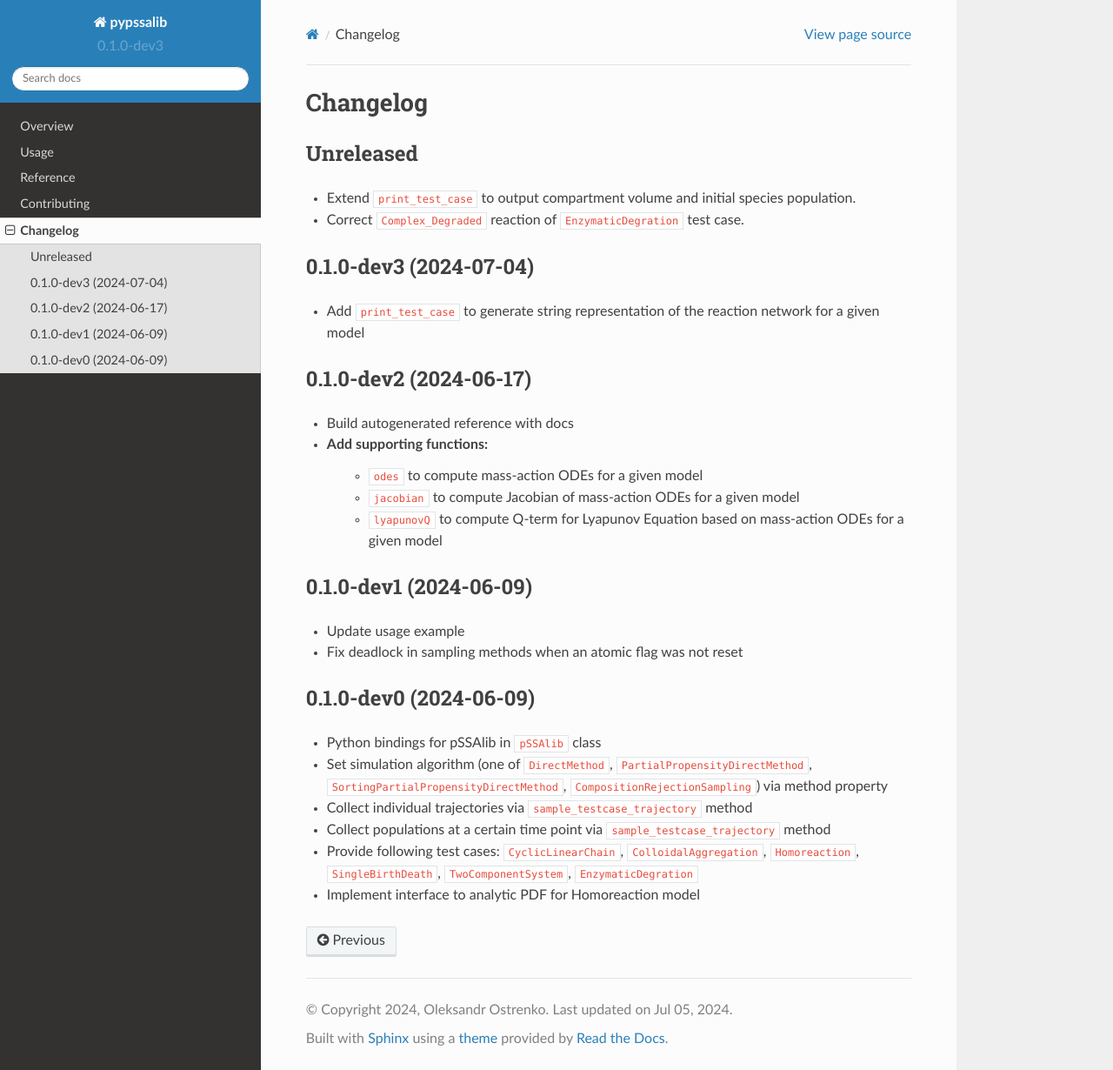
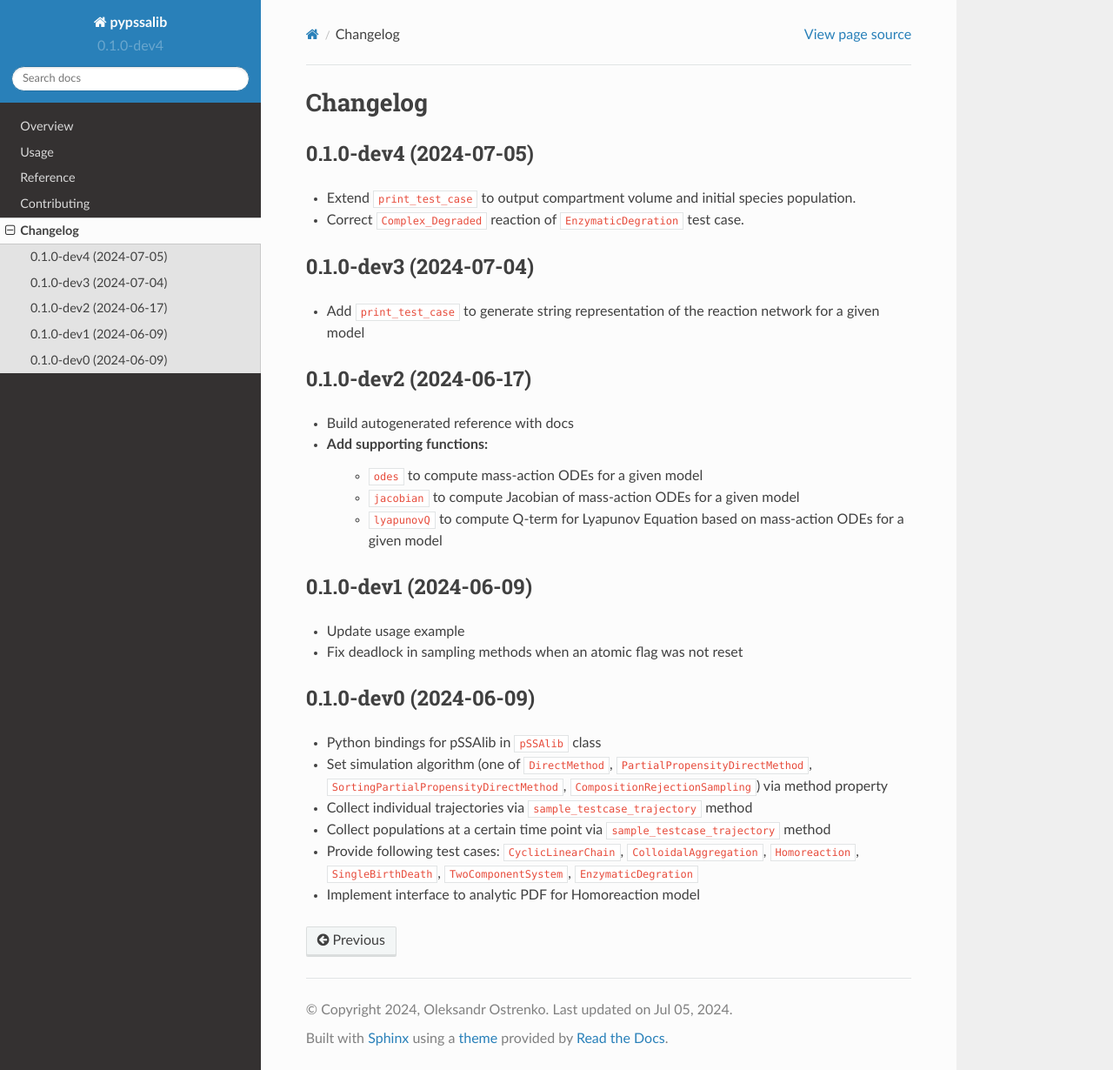
Before and after one commit to breezerider/pyPSSAlib, a Sphinx documentation site: the page built from docs/changelog.rst, in a window 1280 px wide and 1230 px high. Shown: the whole window at 87% size. Built offline with Sphinx 7.4.7 and the Read the Docs theme 2.0.0, drawn with Linux system fonts in a browser that asks for light colours.

Commit message:
Bump version: 0.1.0-dev3 → 0.1.0-dev4

```diff
--- a/CHANGELOG.rst
+++ b/CHANGELOG.rst
@@ -2,8 +2,8 @@
 Changelog
 =========
 
-Unreleased
-----------
+0.1.0-dev4 (2024-07-05)
+-----------------------
 
 * Extend ``print_test_case`` to output compartment volume and initial species population.
 * Correct ``Complex_Degraded`` reaction of ``EnzymaticDegration`` test case.
--- a/README.rst
+++ b/README.rst
@@ -29,7 +29,7 @@ Overview
     :alt: PyPI Package license
     :target: https://test.pypi.org/project/pypssalib
 
-.. |version| image:: https://img.shields.io/badge/test.pypi-v0.1.0.dev3-informational?style=flat
+.. |version| image:: https://img.shields.io/badge/test.pypi-v0.1.0.dev4-informational?style=flat
     :alt: PyPI Package latest release
     :target: https://test.pypi.org/project/pypssalib
 
@@ -41,9 +41,9 @@ Overview
     :alt: Supported Python versions
     :target: https://test.pypi.org/project/pypssalib
 
-.. |commits-since| image:: https://img.shields.io/github/commits-since/breezerider/pypssalib/v0.1.0-dev3.svg
+.. |commits-since| image:: https://img.shields.io/github/commits-since/breezerider/pypssalib/v0.1.0-dev4.svg
     :alt: Commits since latest release
-    :target: https://github.com/breezerider/pypssalib/compare/v0.1.0-dev3...main
+    :target: https://github.com/breezerider/pypssalib/compare/v0.1.0-dev4...main
 
 .. end-badges
 
--- a/docs/conf.py
+++ b/docs/conf.py
@@ -21,7 +21,7 @@ year = '2024'
 author = 'Oleksandr Ostrenko'
 copyright = '{0}, {1}'.format(year, author)
 # version = 'dev'
-version = release = '0.1.0-dev3'
+version = release = '0.1.0-dev4'
 
 pygments_style = 'trac'
 templates_path = ['.']
--- a/pyproject.toml
+++ b/pyproject.toml
@@ -95,7 +95,7 @@ tag = true
 sign_tags = true
 tag_name = "v{new_version}"
 tag_message = "Bump version: {current_version} → {new_version}"
-current_version = "0.1.0-dev3"
+current_version = "0.1.0-dev4"
 # parse = "(?P<major>\\d+)\\.(?P<minor>\\d+)\\.(?P<patch>\\d+)"
 # serialize = [
 #     "{major}.{minor}.{patch}"
--- a/setup.py
+++ b/setup.py
@@ -13,7 +13,7 @@ from setuptools import Extension
 from setuptools import setup
 from setuptools.command.build_ext import build_ext
 
-__version__ = "0.1.0-dev3"
+__version__ = "0.1.0-dev4"
 
 # Convert distutils Windows platform specifiers to CMake -A arguments
 PLAT_TO_CMAKE = {
```
Also changed, not shown: 1 other file.
